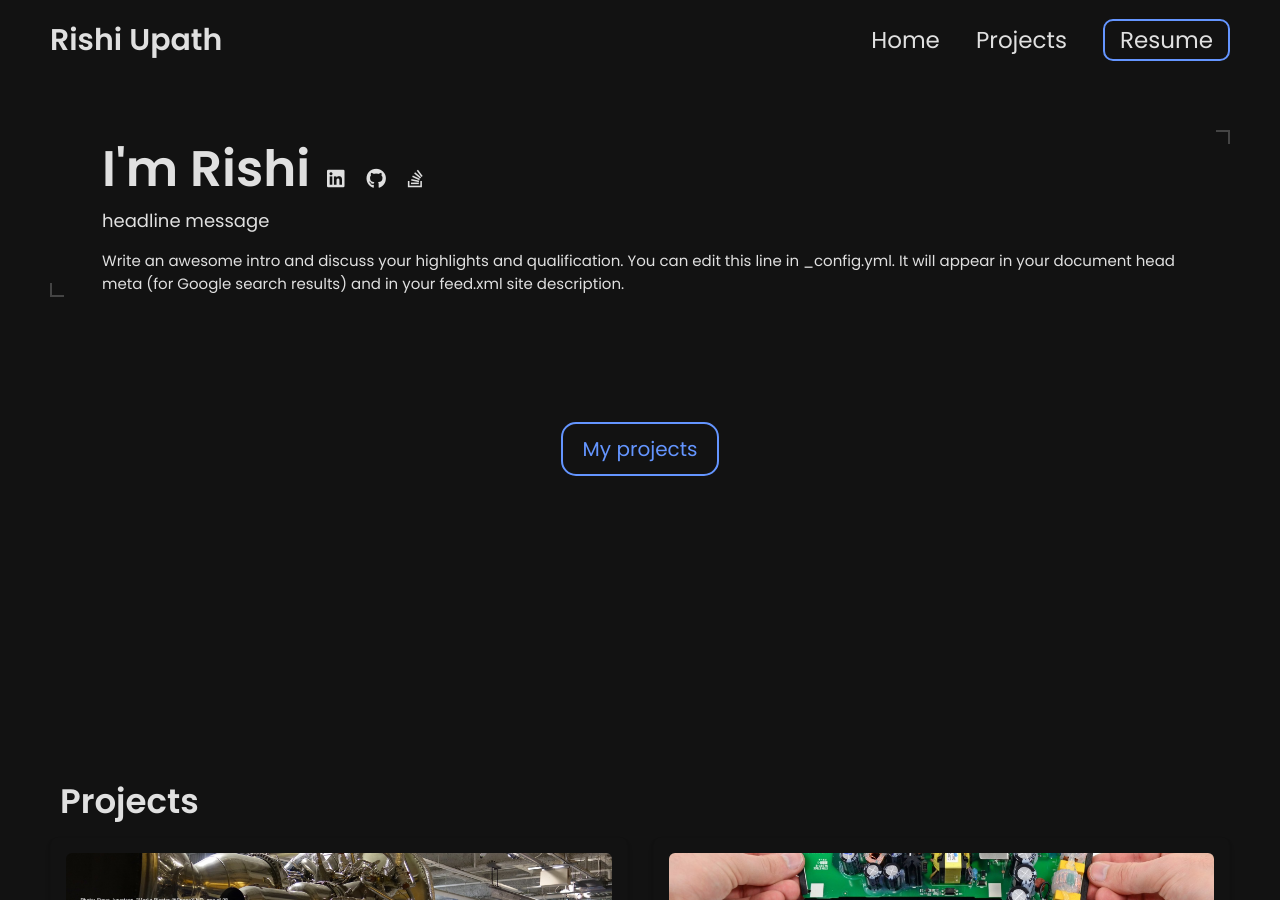
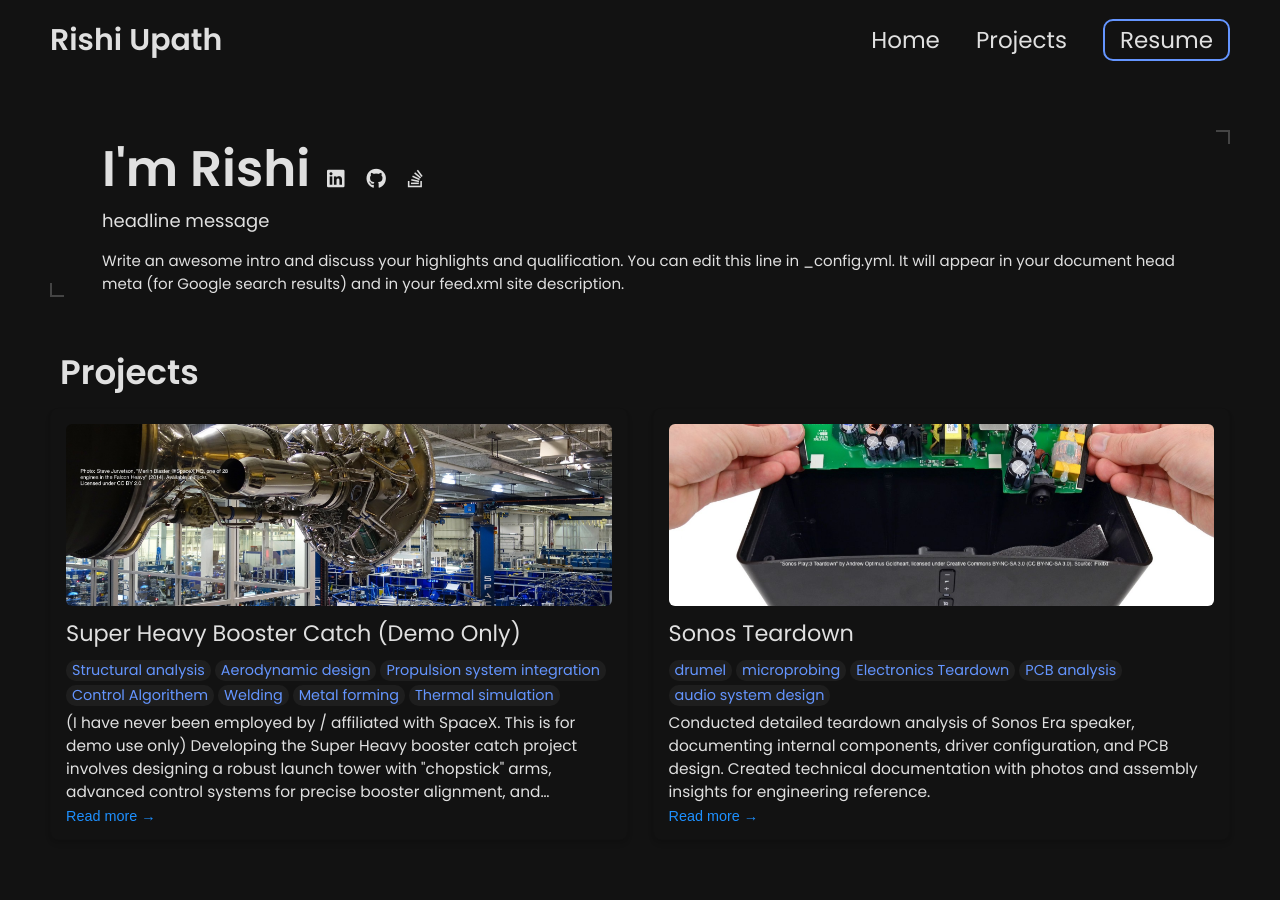
Before and after one commit to rishiupath/rishiupath.github.io, a Jekyll site: the page built from index.html, in a window 1280 px wide and 900 px high. Built offline with Jekyll 4.4.1, drawn with Linux system fonts in a browser that asks for light colours.

Commit message:
Update index.html

```diff
--- a/index.html
+++ b/index.html
@@ -9,12 +9,12 @@ layout: wrapper
 
 
 
-<div class="arrow">
+<!--<div class="arrow">
     <a href="#projects">
         My projects
-    <!--<i class="fa-solid fa-angles-down"></i>-->
+    <i class="fa-solid fa-angles-down"></i>
     </a>
-</div>
+</div>-->
 {% include projects.html%}
 <!--{% include skills.html%}
 {% include contact.html%}
```
